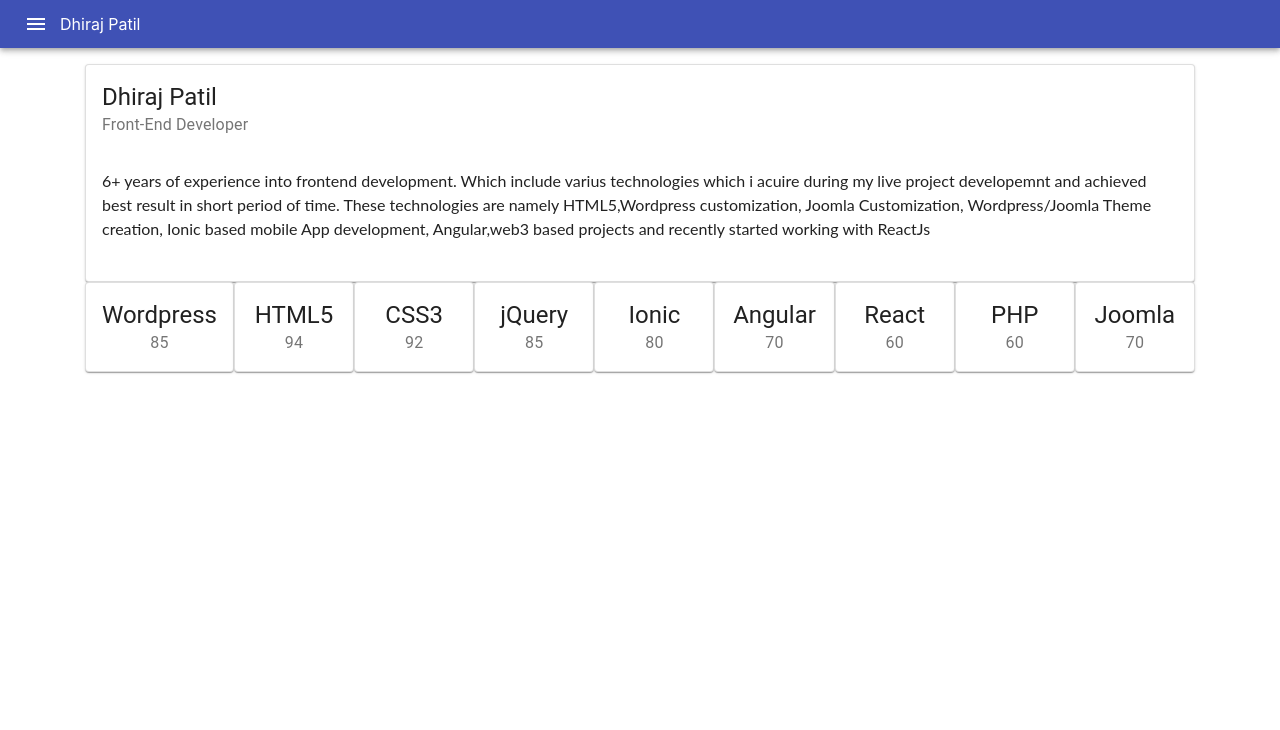
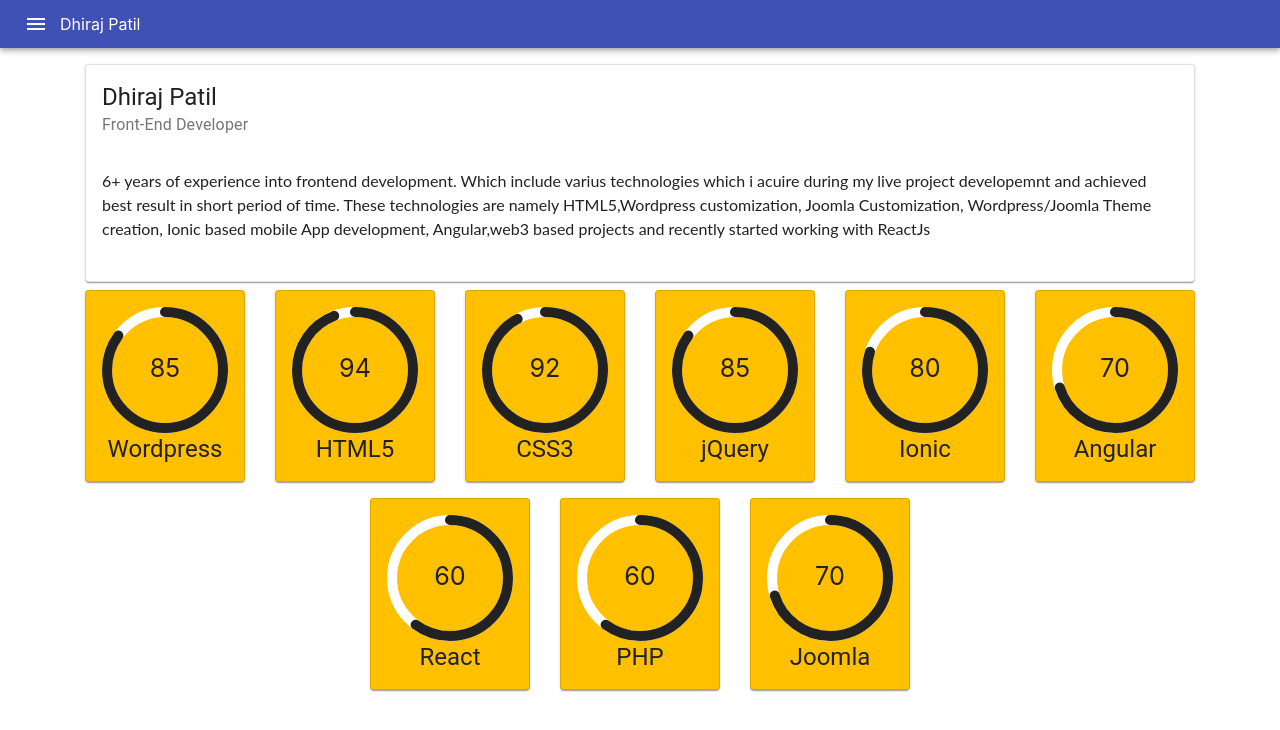
Before and after one commit to dastansandso/react-sslb25, a React (Create React App) app: page / in a window 1280 px wide. Shown: the top 730 px of the page. Built offline with nearby package versions, Linux system fonts and the light colour scheme.

Commit message:
3 files modified

```diff
--- a/infocard/skillcard.js
+++ b/infocard/skillcard.js
@@ -1,5 +1,6 @@
 import React from 'react';
-
+import { CircularProgressbar } from 'react-circular-progressbar';
+import 'react-circular-progressbar/dist/styles.css';
 import Card from'@material-ui/core/Card';
 import CardHeader from'@material-ui/core/CardHeader';
 import CardContent from'@material-ui/core/CardContent';
@@ -8,15 +9,19 @@
 
 return(
   <div className="container">
-   <div className="row no-gutters">
+   <div className="row justify-content-center">
   {props.skils[0].myskills.map(myskill => {
   return(
-    <div className="col text-center">
-    <Card className="card ">
-      <CardHeader
+    <div className="col-2 text-center">
+    <Card className="card skill-card my-2">
+    <CardContent className="pb-0">
+        <CircularProgressbar value={myskill.value} text={myskill.value} />
+
+        </CardContent>
+      <CardHeader className="pt-0"
             title={myskill.skill}
-            subheader={myskill.value}
         />
+
     </Card>
     </div>
   )
--- a/package.json
+++ b/package.json
@@ -9,6 +9,7 @@
     "jquery": "3.4.0",
     "popper.js": "^1.14.7",
     "react": "^16.9.0",
+    "react-circular-progressbar": "^2.0.3",
     "react-dom": "^16.9.0"
   },
   "scripts": {
--- a/style.css
+++ b/style.css
@@ -1,3 +1,19 @@
 h1, p {
   font-family: Lato;
 }
+.MuiPaper-root.card.skill-card {
+    background: #ffc000;
+    color: #222;
+}
+
+.CircularProgressbar .CircularProgressbar-path {
+    stroke: #222;
+}
+
+.CircularProgressbar .CircularProgressbar-trail {
+    stroke: #fff;
+}
+
+.CircularProgressbar .CircularProgressbar-text {
+    fill: #222;
+}
```
